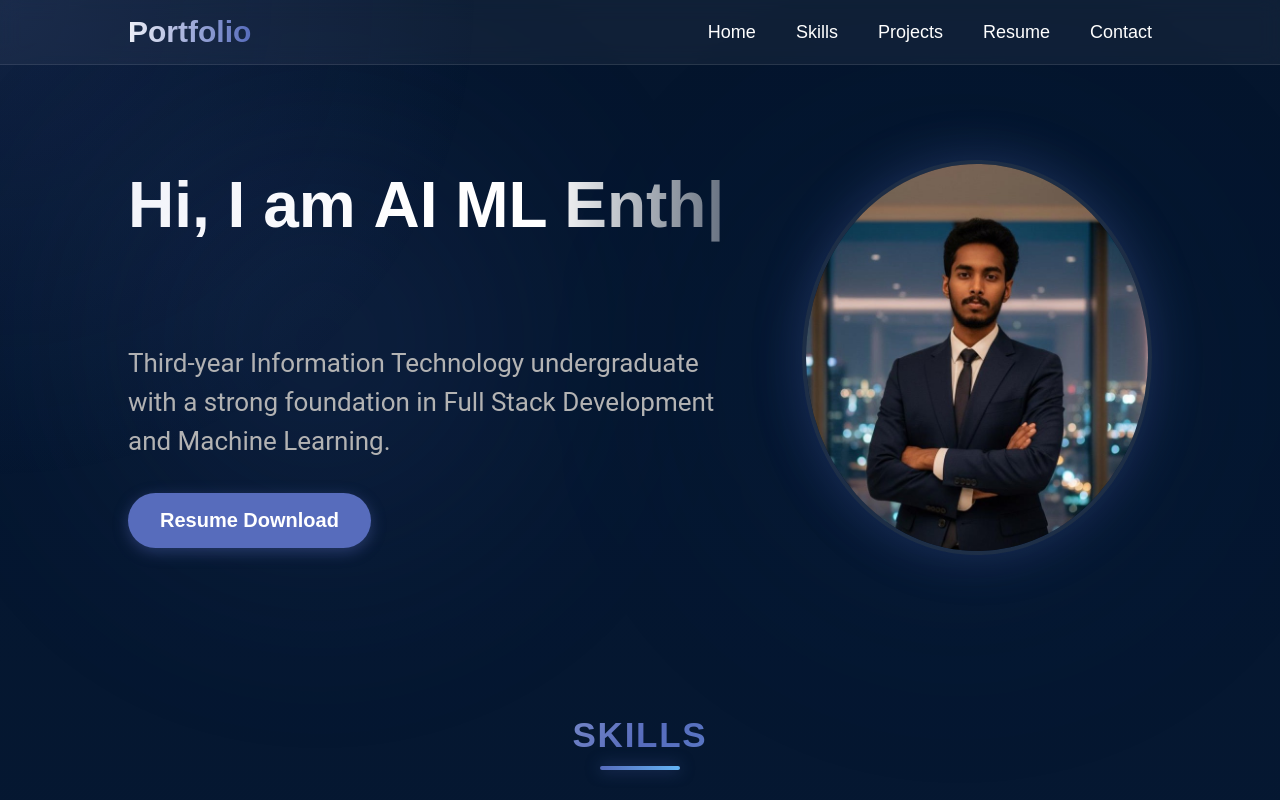
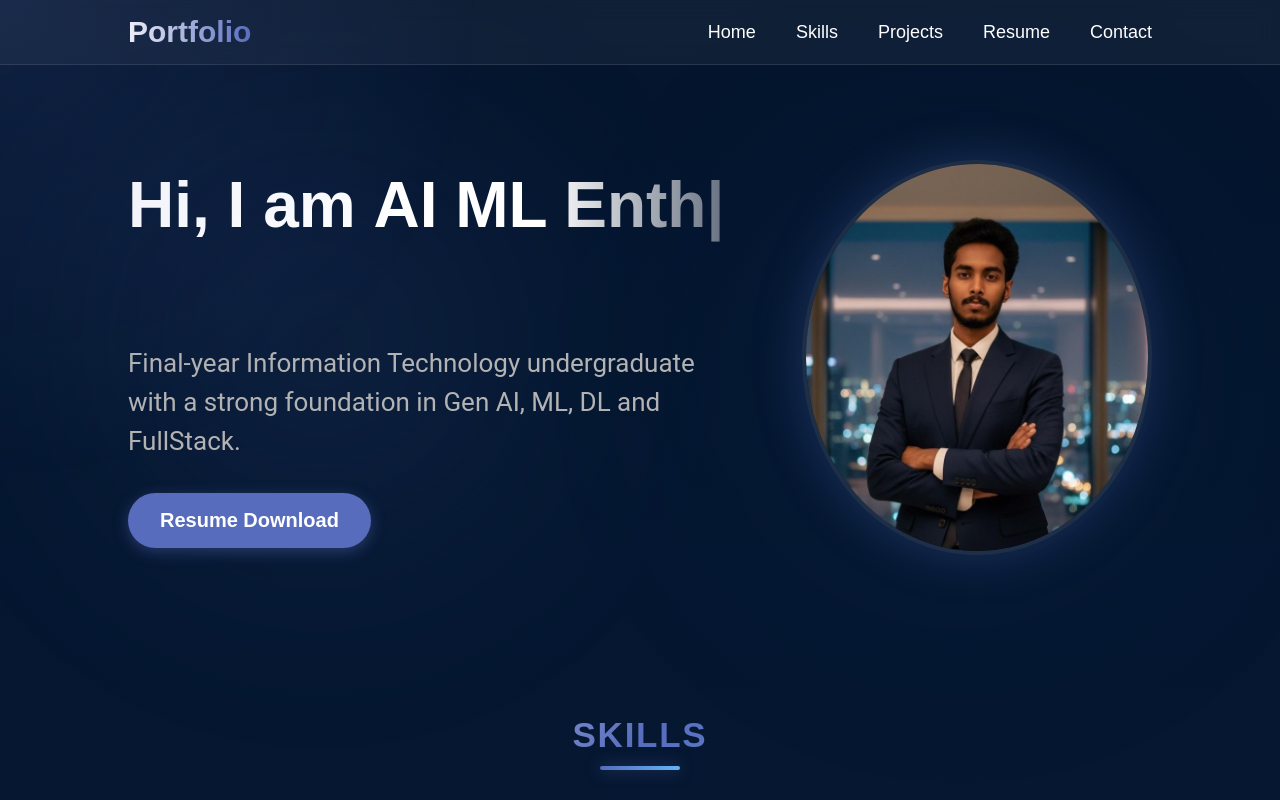
Before and after one commit to tejas588/MyPortfolio, a React (Vite) app: page / in a window 1280 px wide. Shown: the top 800 px of the page. Built offline with nearby package versions, Linux system fonts and the light colour scheme.

Commit message:
details update

```diff
--- a/src/components/Hero/Hero.jsx
+++ b/src/components/Hero/Hero.jsx
@@ -37,7 +37,7 @@ export const Hero = () => {
           animate={{ opacity: 1, x: 0 }}
           transition={{ duration: 0.5, delay: 0.2 }}
         >
-          Third-year Information Technology undergraduate with a strong foundation in Full Stack Development and Machine Learning.
+          Final-year Information Technology undergraduate with a strong foundation in Gen AI, ML, DL and FullStack.
         </motion.p>
 
         <motion.div
--- a/src/components/Resume/Resume.jsx
+++ b/src/components/Resume/Resume.jsx
@@ -77,7 +77,7 @@ function Resume() {
                 <h4>B.Tech in Information Technology</h4>
                 <p className="institution">Manipal Institute of Technology, Bangalore</p>
                 <span className="date">Aug 2023 – May 2027</span>
-                <p className="grade">CGPA: 8.35</p>
+                <p className="grade">CGPA: 8.36</p>
               </div>
             </div>
 
```
